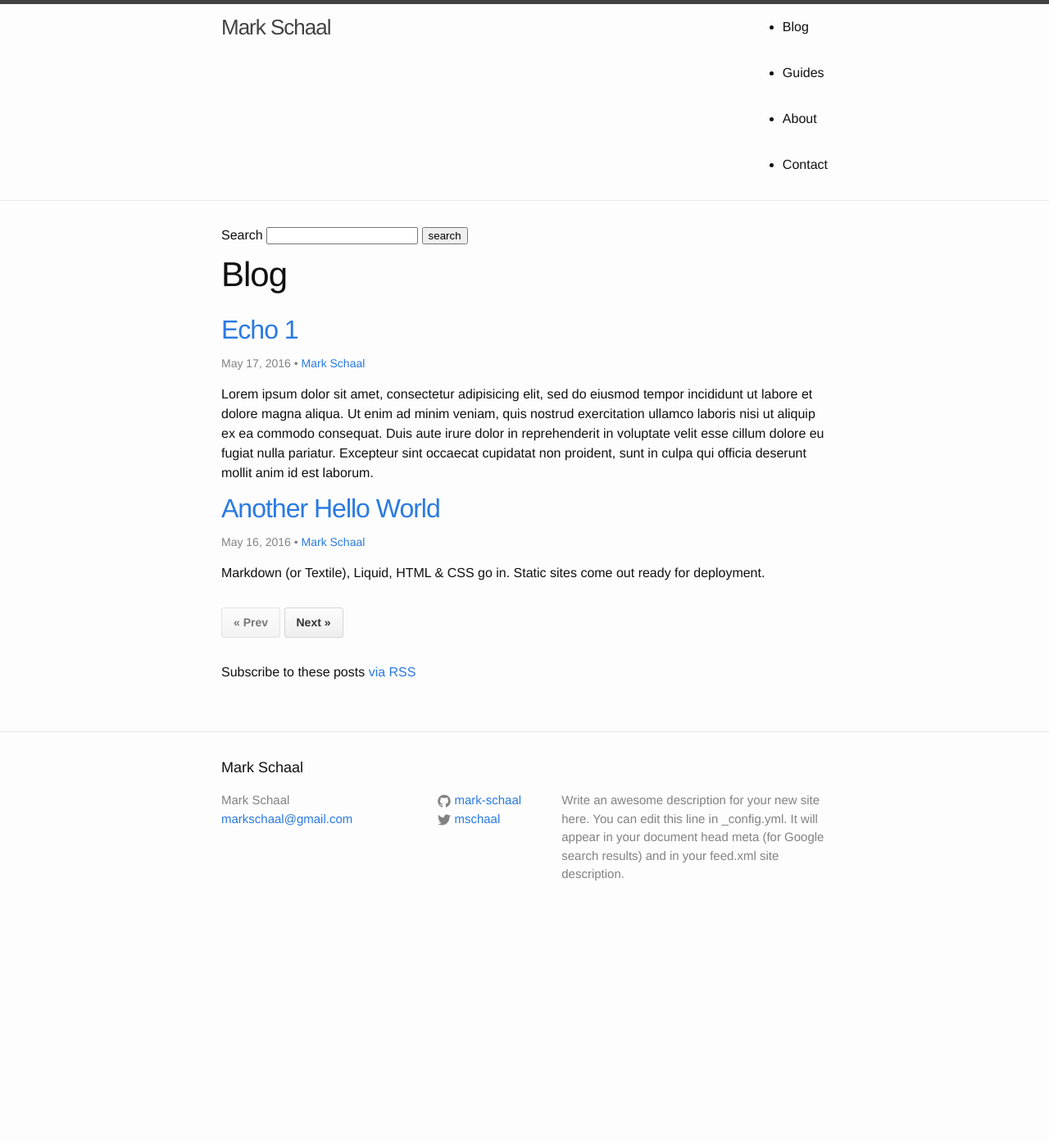
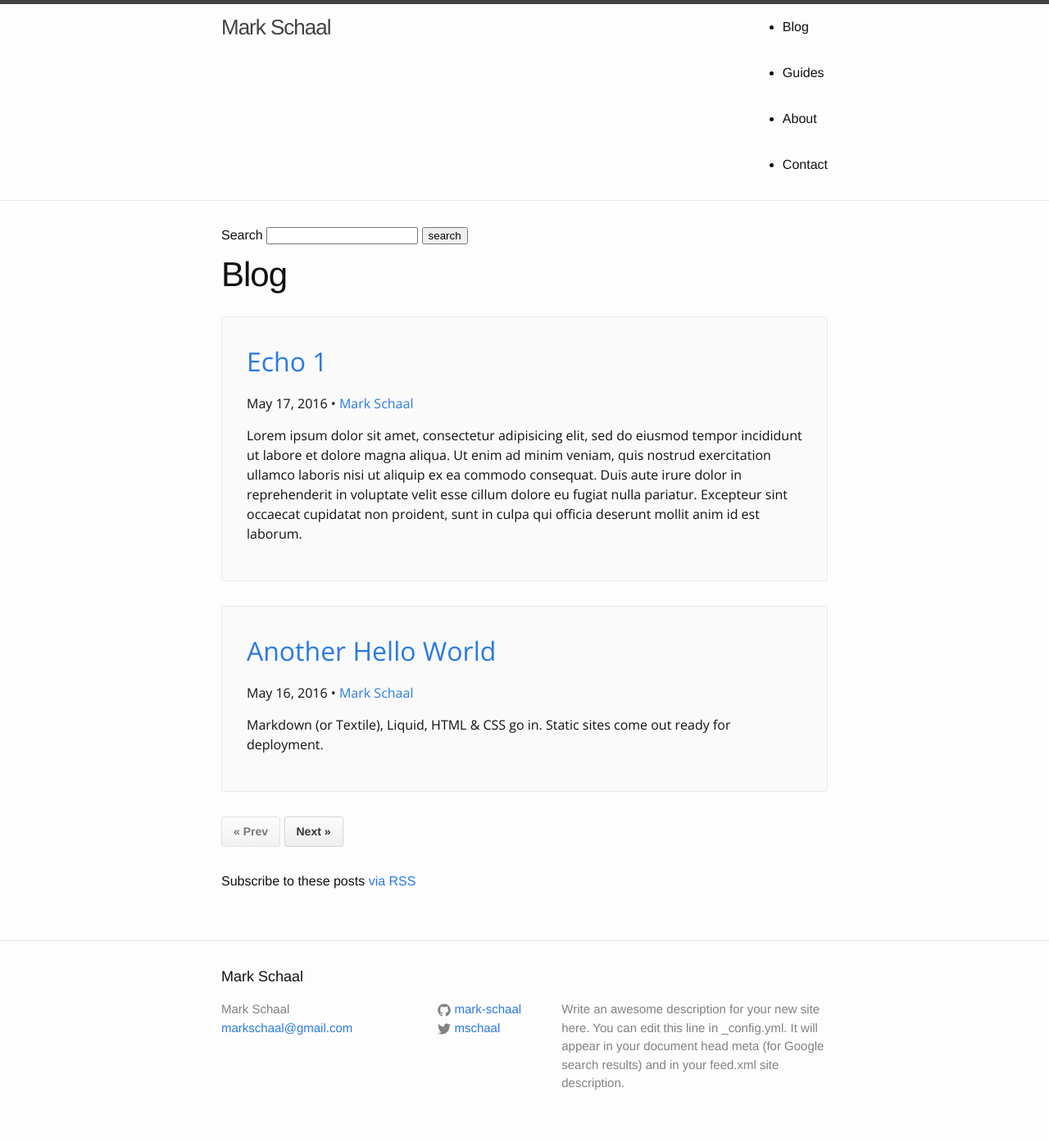
Before and after one commit to mark-schaal/mark-schaal.github.io, a Jekyll site: the page built from blog/index.html, in a window 1280 px wide. Shown: the whole page at 82% size. Built offline with Jekyll 4.4.1, drawn with Linux system fonts in a browser that asks for light colours; nearby versions of some CDN libraries; the list of posts is cut into pages by our own code; before the commit the page ends 1138 px from its top, so only the background shows below that.

Commit message:
Updating blog preview listing.

```diff
--- a/_includes/head.html
+++ b/_includes/head.html
@@ -10,6 +10,9 @@
     <link rel="canonical" href="{{ page.url | replace:'index.html','' | prepend: site.baseurl | prepend: site.url }}">
     <link rel="alternate" type="application/rss+xml" title="{{ site.title }}" href="{{ "/feed.xml" | prepend: site.baseurl | prepend: site.url }}">
 
+    <!-- Google Font Libraries -->
+    <link href='https://fonts.googleapis.com/css?family=Open+Sans:400,700' rel='stylesheet' type='text/css'>
+
     <!-- jQuery Library -->
     <script src="https://ajax.googleapis.com/ajax/libs/jquery/1.11.3/jquery.min.js"></script>
 
--- a/_sass/_layout.scss
+++ b/_sass/_layout.scss
@@ -246,6 +246,18 @@
 }
 
 /**
+ * Post Listing
+ */
+ .post--preview{
+    padding: $spacing-unit;
+    margin-bottom: $spacing-unit;
+    font-family: 'Open Sans', sans-serif;
+    background-color: #fafafa;
+    border: 1px solid #ebebeb;
+    border-radius: 3px;
+ }
+
+/**
  * Pagination
  */
  .pagination{
--- a/blog/index.html
+++ b/blog/index.html
@@ -6,17 +6,19 @@ sharing: false
 
 <!-- This loops through the paginated posts -->
 {% for post in paginator.posts %}
-  <h2 class="post-title"><a href="{{ post.url }}">{{ post.title }}</a></h2>
-  <p class="post-meta">
+  <div class="post post--preview">
+    <h2 class="post__title"><a href="{{ post.url }}">{{ post.title }}</a></h2>
+    <p class="post__meta">
         <time datetime="{{ post.date | date_to_xmlschema }}" itemprop="datePublished">{{ post.date | date: "%b %-d, %Y" }}</time>
         {% if site.author %}
              • <span itemprop="author" itemscope itemtype="http://schema.org/Person"><span itemprop="name"><a href="mailto:{{site.email}}" target="_blank">{{ site.author }}</a></span></span>
         {% endif %}
     </p>
-  <div class="content-preview">
+    <div class="post__excerpt">
       {% if post.excerpt %}
         {{ post.excerpt }}
       {% endif %}
+    </div>
   </div>
 {% endfor %}
 
```
Lines whose indentation alone changed are shown as unchanged.
